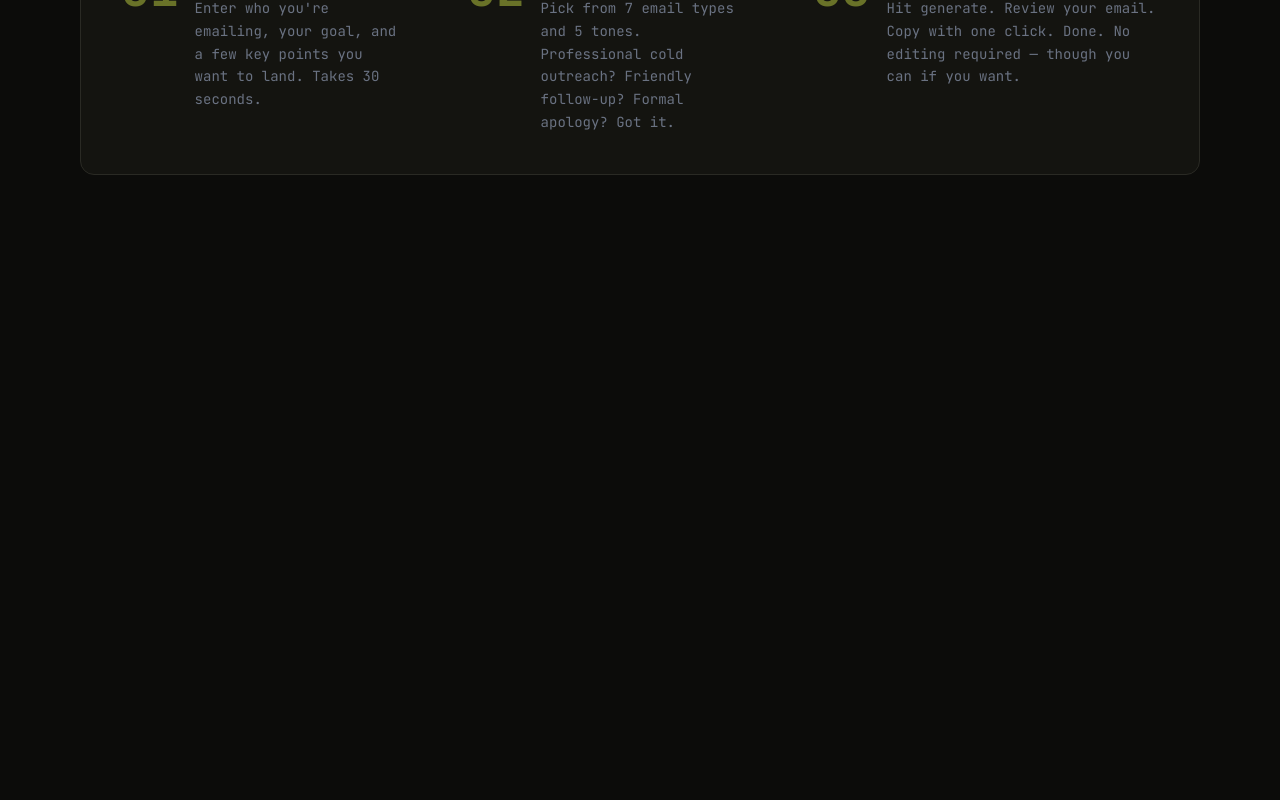
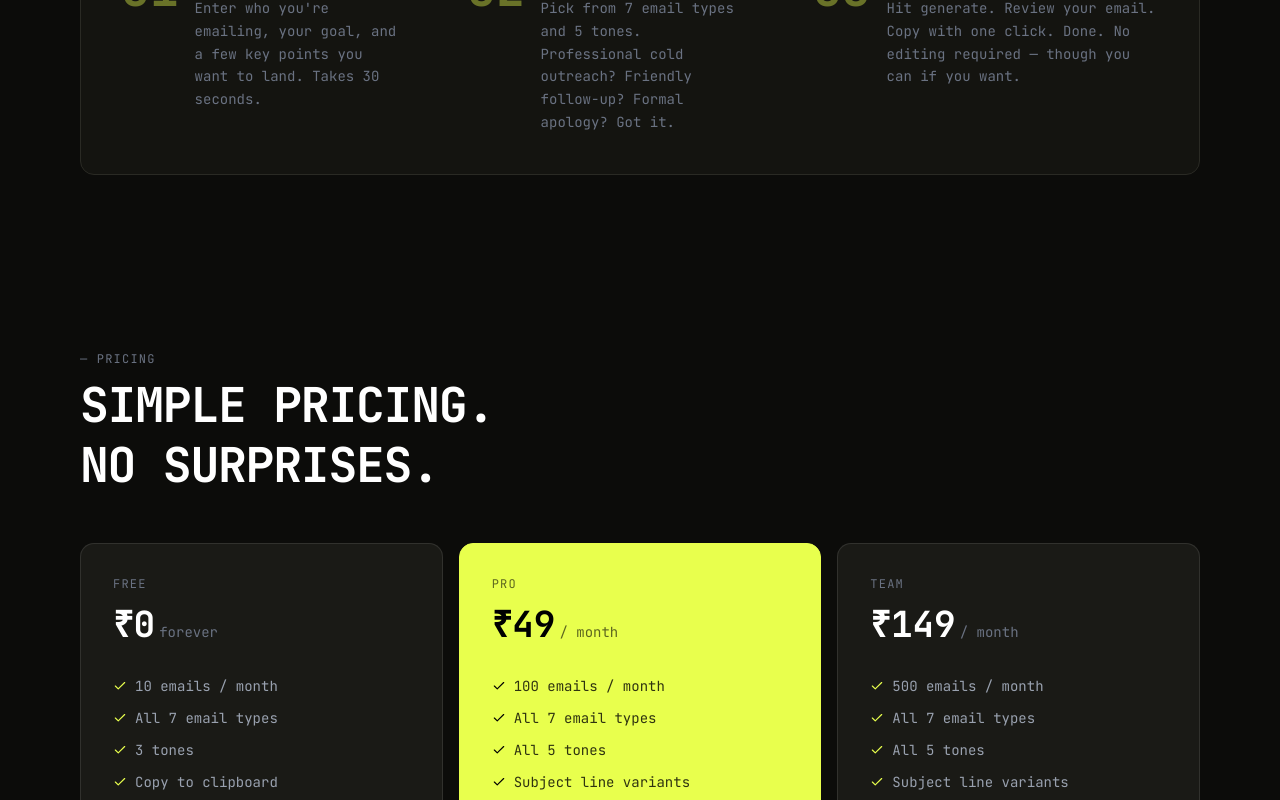
Before and after one commit to sohaildevx/MailCraft, a Next.js app: page / in a window 1280 px wide. Shown: the part 2000-2800 px from the top of the page. Before the commit the page ends 2271 px from the top, so only its background shows below. Built offline with nearby package versions, Linux system fonts and the light colour scheme.

Commit message:
feat: add pricing section with Indian rupee plans

```diff
--- a/app/dashboard/page.tsx
+++ b/app/dashboard/page.tsx
@@ -63,7 +63,7 @@ const DashboardPage = () => {
   const [copiedAll, setCopiedAll] = useState(false);
   const [error, setError] = useState("");
   const [signingOut, setSigningOut] = useState(false);
-  const [credits] = useState(5);
+  const [credits] = useState(10);
 
   const handleSignOut = async () => {
     setSigningOut(true);
--- a/app/dashboard/profile/page.tsx
+++ b/app/dashboard/profile/page.tsx
@@ -38,7 +38,7 @@ export default function ProfilePage() {
   const [saved, setSaved] = useState(false);
   const [signingOut, setSigningOut] = useState(false);
   const [loading, setLoading] = useState(true);
-  const [credits] = useState(5);
+  const [credits] = useState(10);
   const pathname = usePathname();
 
   const loadProfile = useCallback(async () => {
--- a/app/page.tsx
+++ b/app/page.tsx
@@ -2,6 +2,7 @@ import Navbar from "../components/Navbar";
 import Hero from "../components/Hero";
 import Features from "../components/Features";
 import HowItWorks from "../components/HowItWorks";
+import { Pricing } from "../components/Pricing";
 import FadeIn from "../components/FadeIn";
 
 export default function Home() {
@@ -18,6 +19,9 @@ export default function Home() {
         <FadeIn>
           <HowItWorks />
         </FadeIn>
+        <FadeIn>
+          <Pricing />
+        </FadeIn>
       </main>
     </>
   );
--- a/components/Navbar.tsx
+++ b/components/Navbar.tsx
@@ -8,7 +8,6 @@ const navLinks = [
   { label: "FEATURES", href: "#features" },
   { label: "HOW IT WORKS", href: "#how-it-works" },
   { label: "PRICING", href: "#pricing" },
-  { label: "TESTIMONIALS", href: "#testimonials" },
 ];
 
 const Navbar = () => {
--- /dev/null
+++ b/components/Pricing.tsx
@@ -0,0 +1,142 @@
+"use client";
+
+const plans = [
+  {
+    name: "FREE",
+    price: "₹0",
+    period: "forever",
+    features: [
+      "10 emails / month",
+      "All 7 email types",
+      "3 tones",
+      "Copy to clipboard",
+    ],
+    buttonText: "GET STARTED",
+    buttonVariant: "outline" as const,
+  },
+  {
+    name: "PRO",
+    price: "₹49",
+    period: "/ month",
+    features: [
+      "100 emails / month",
+      "All 7 email types",
+      "All 5 tones",
+      "Subject line variants",
+      "Export to .txt / .eml",
+      "Priority generation",
+    ],
+    buttonText: "SUBSCRIBE",
+    buttonVariant: "primary" as const,
+    highlighted: true,
+  },
+  {
+    name: "TEAM",
+    price: "₹149",
+    period: "/ month",
+    features: [
+      "500 emails / month",
+      "All 7 email types",
+      "All 5 tones",
+      "Subject line variants",
+      "Export to .txt / .eml",
+      "Priority generation",
+    ],
+    buttonText: "SUBSCRIBE",
+    buttonVariant: "outline" as const,
+  },
+];
+
+export function Pricing() {
+  return (
+    <section id="pricing" className="px-6 py-20 md:px-12 lg:px-20">
+      <div className="max-w-6xl mx-auto flex flex-col gap-12">
+        <div className="flex flex-col gap-2">
+          <span className="text-xs tracking-widest text-gray-500">
+            — PRICING
+          </span>
+          <h2 className="text-4xl md:text-5xl font-bold tracking-tight text-white leading-tight">
+            SIMPLE PRICING. <br />
+            NO SURPRISES.
+          </h2>
+        </div>
+
+        <div className="grid grid-cols-1 md:grid-cols-3 gap-4">
+          {plans.map((plan) => (
+            <div
+              key={plan.name}
+              className={`flex flex-col p-8 rounded-xl border ${
+                plan.highlighted
+                  ? "bg-[#E8FF4D] border-[#E8FF4D]"
+                  : "bg-[#1a1a16] border-white/10"
+              }`}
+            >
+              <span
+                className={`text-xs tracking-widest ${
+                  plan.highlighted ? "text-black/60" : "text-gray-500"
+                }`}
+              >
+                {plan.name}
+              </span>
+              <div className="flex items-baseline gap-1 mt-3">
+                <span
+                  className={`text-4xl font-bold ${
+                    plan.highlighted ? "text-black" : "text-white"
+                  }`}
+                >
+                  {plan.price}
+                </span>
+                <span
+                  className={`text-sm ${
+                    plan.highlighted ? "text-black/60" : "text-gray-500"
+                  }`}
+                >
+                  {plan.period}
+                </span>
+              </div>
+
+              <div className="flex flex-col gap-3 mt-8 flex-1">
+                {plan.features.map((feature) => (
+                  <span
+                    key={feature}
+                    className={`flex items-center gap-2 text-sm ${
+                      plan.highlighted ? "text-black/80" : "text-gray-400"
+                    }`}
+                  >
+                    <svg
+                      xmlns="http://www.w3.org/2000/svg"
+                      width="14"
+                      height="14"
+                      viewBox="0 0 24 24"
+                      fill="none"
+                      stroke="currentColor"
+                      strokeWidth="2"
+                      strokeLinecap="round"
+                      strokeLinejoin="round"
+                      className={
+                        plan.highlighted ? "text-black" : "text-[#E8FF4D]"
+                      }
+                    >
+                      <polyline points="20 6 9 17 4 12" />
+                    </svg>
+                    {feature}
+                  </span>
+                ))}
+              </div>
+
+              <button
+                className={`w-full mt-8 py-3 rounded-lg text-sm font-semibold tracking-wider cursor-pointer transition-colors ${
+                  plan.highlighted
+                    ? "bg-black text-[#E8FF4D] hover:bg-gray-900"
+                    : "border border-white/20 text-white hover:bg-white/5"
+                }`}
+              >
+                {plan.buttonText}
+              </button>
+            </div>
+          ))}
+        </div>
+      </div>
+    </section>
+  );
+}
```
